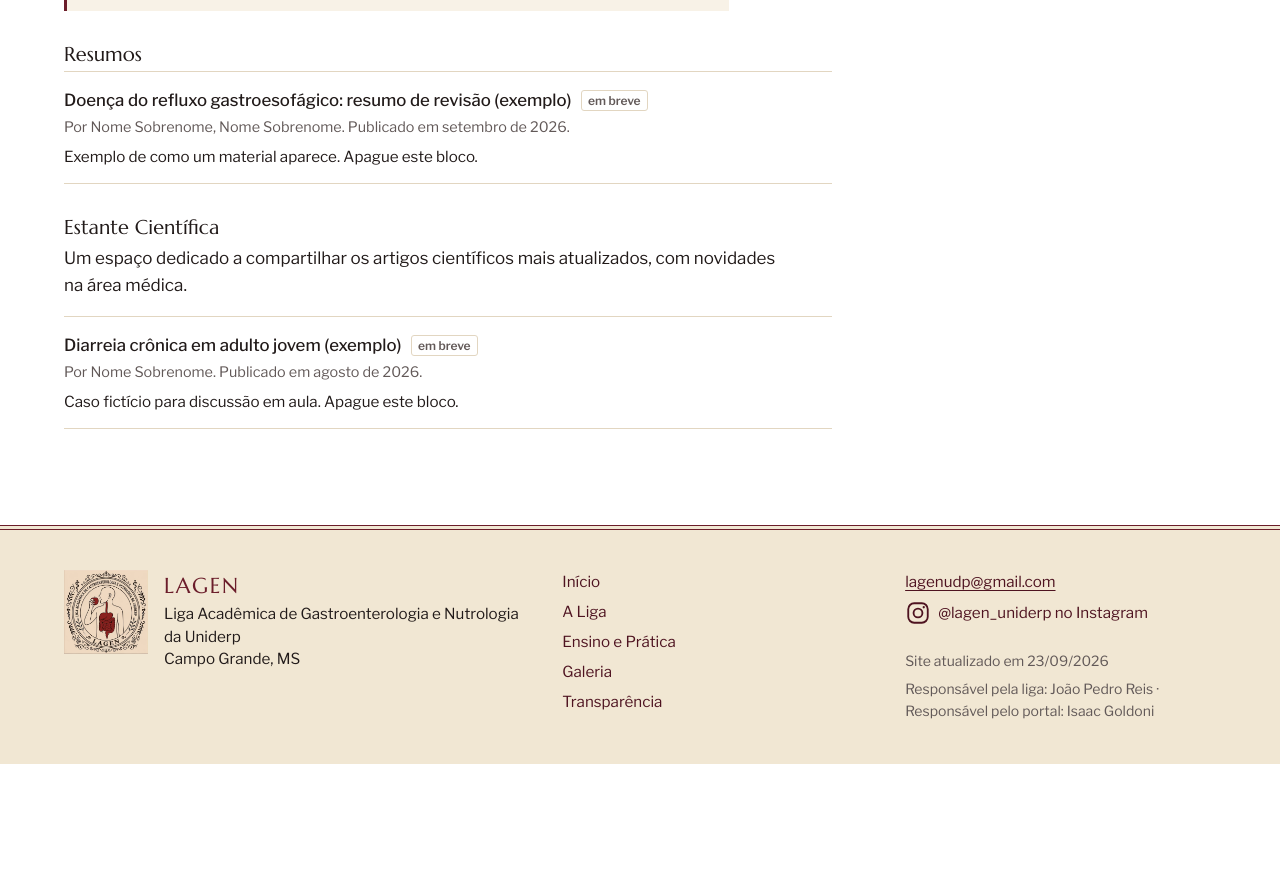
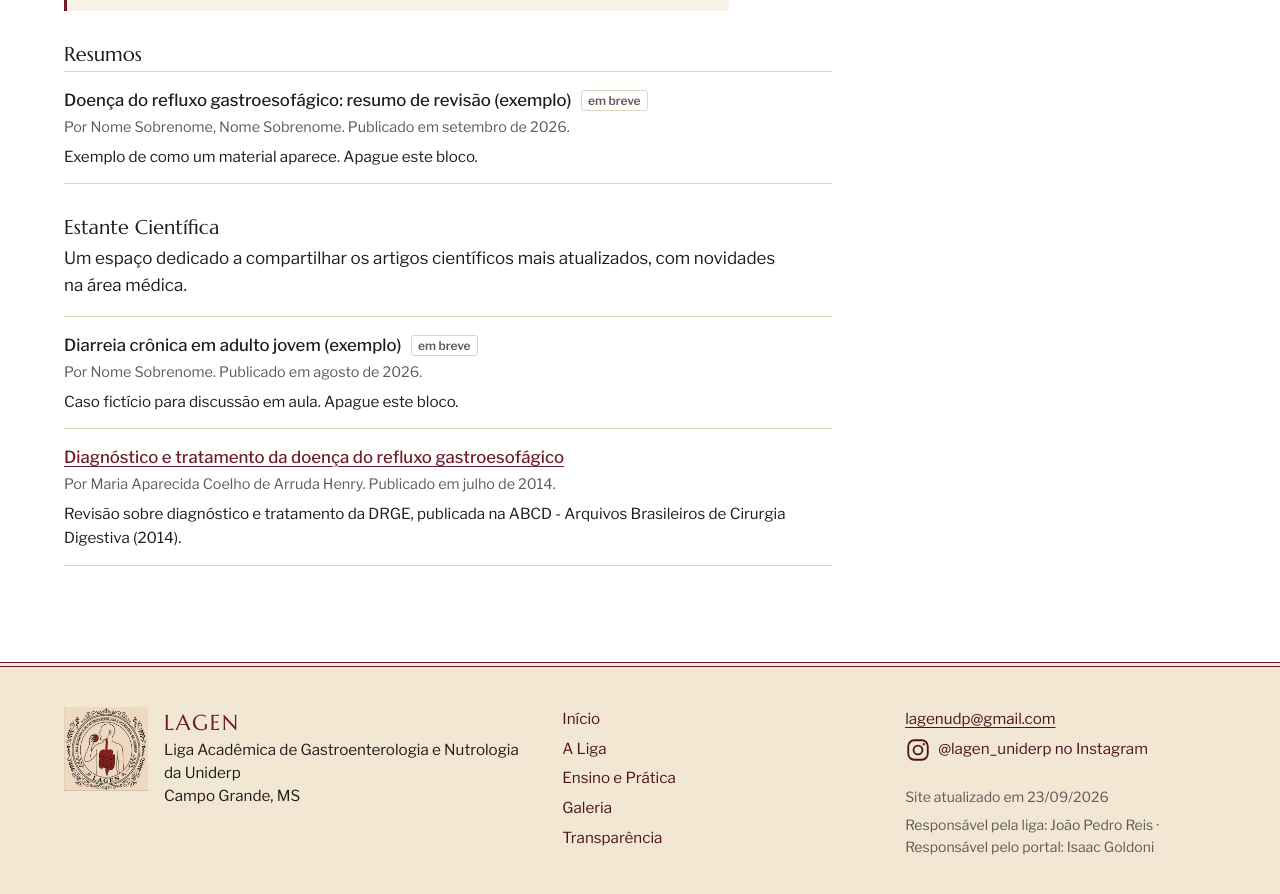
Before and after one commit to LAGENuniderp/lagen-uniderp.github.io, a Jekyll site: the page built from ensino/index.md, in a window 1280 px wide and 900 px high, scrolled down 1177 px. Shown: the top 894 px of the window. Built offline with Jekyll 4.4.1, drawn with Linux system fonts in a browser that asks for light colours; before the commit the page ends 1941 px from its top, so only the background shows below that.

Commit message:
Adiciona artigo na Estante Cientifica da biblioteca

```diff
--- a/_data/biblioteca.yml
+++ b/_data/biblioteca.yml
@@ -31,6 +31,14 @@ materiais:
     link: ""
     descricao: "Caso fictício para discussão em aula. Apague este bloco."
 
+  - titulo: "Diagnóstico e tratamento da doença do refluxo gastroesofágico"
+    tipo: Caso clínico
+    autores: "Maria Aparecida Coelho de Arruda Henry"
+    data: 2014-07-01
+    arquivo: ""
+    link: "https://www.scielo.br/j/abcd/a/ypHKhPWMST8F97KFQFpqQBv/?lang=pt"
+    descricao: "Revisão sobre diagnóstico e tratamento da DRGE, publicada na ABCD - Arquivos Brasileiros de Cirurgia Digestiva (2014)."
+
 # Links para fontes oficiais (sociedades médicas, diretrizes). Nunca
 # envie o PDF de terceiros para o repositório; só o link.
 fontes_externas: []
```
